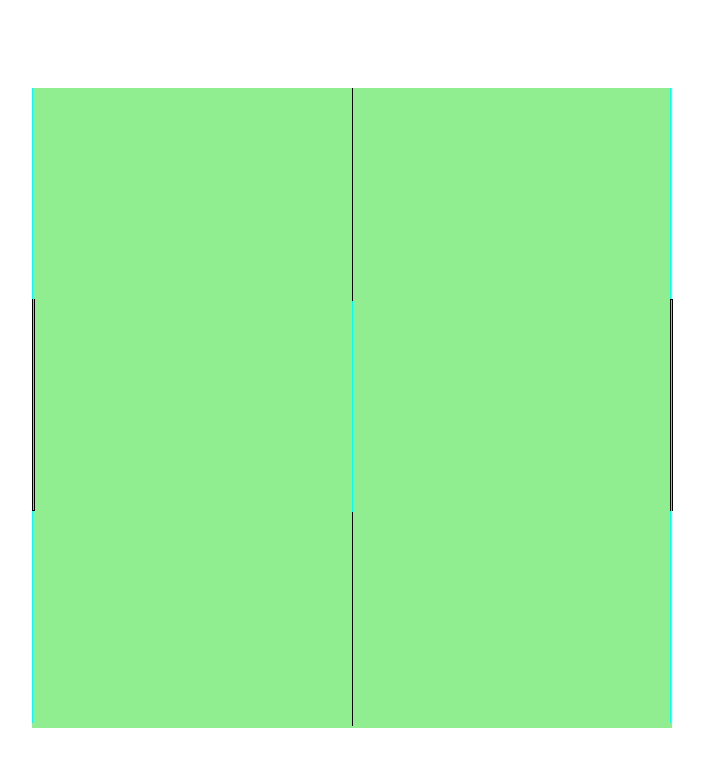
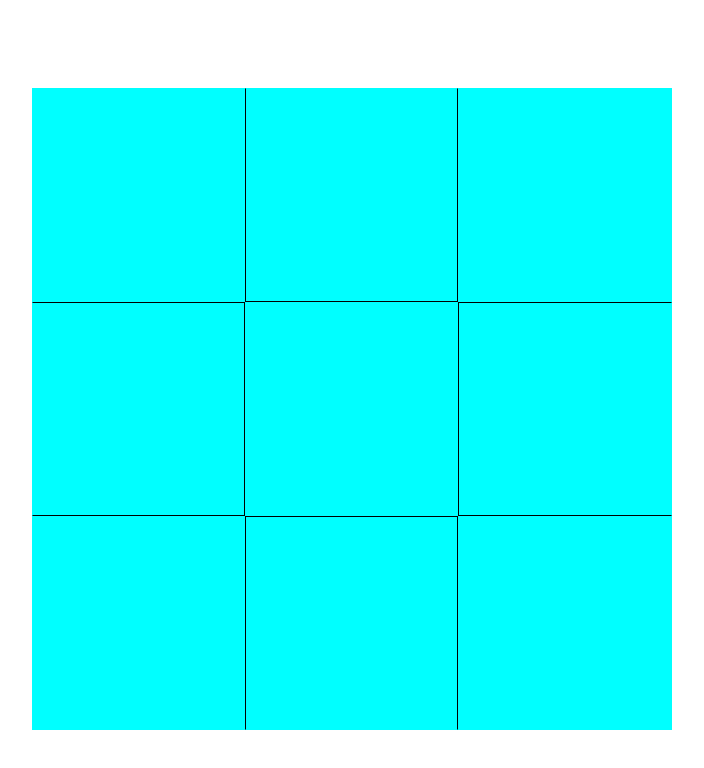
Before and after one commit to EricT22/TicTacToe, a plain HTML site: page index.html in a window 1280 px wide. Shown: the whole page, without its empty margins (288-992 px from the left). Drawn offline with Linux system fonts and the light colour scheme.

Commit message:
finished main css

```diff
--- a/styles.css
+++ b/styles.css
@@ -12,18 +12,25 @@ body{
 
 .board{
     display: flex;
+    flex-direction: column;
     justify-content: space-between;
-    background-color: lightgreen;
     width: 80vh;
     height: 80vh;
+}
+
+.row{
+    width: 100%;
+    height: 33.2%;
 }
 
 .board-tile{
     --main-border: 1px solid black;
 
+    float: left;
     width: 33%;
-    height: 33%;
+    height: 100%;
     background-color: aqua;
+    border: 1px solid aqua;
 }
 
 #top-center{
```
